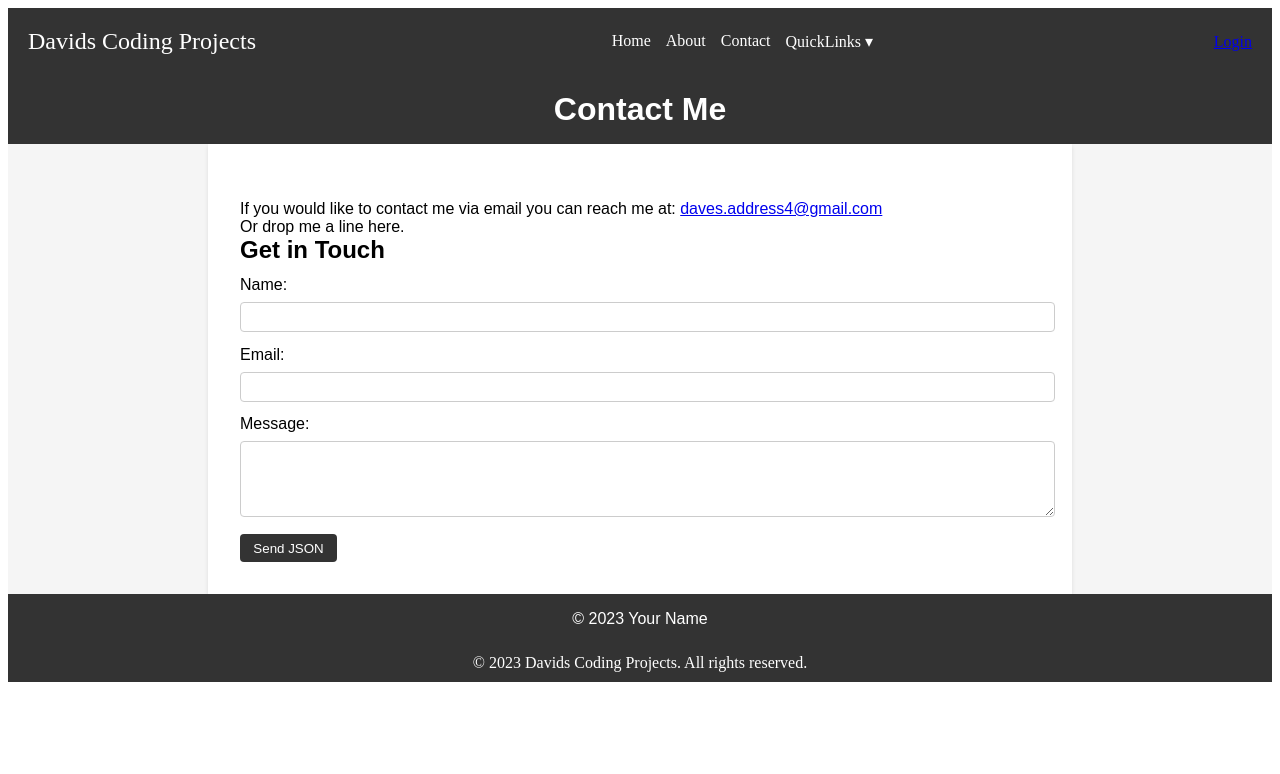
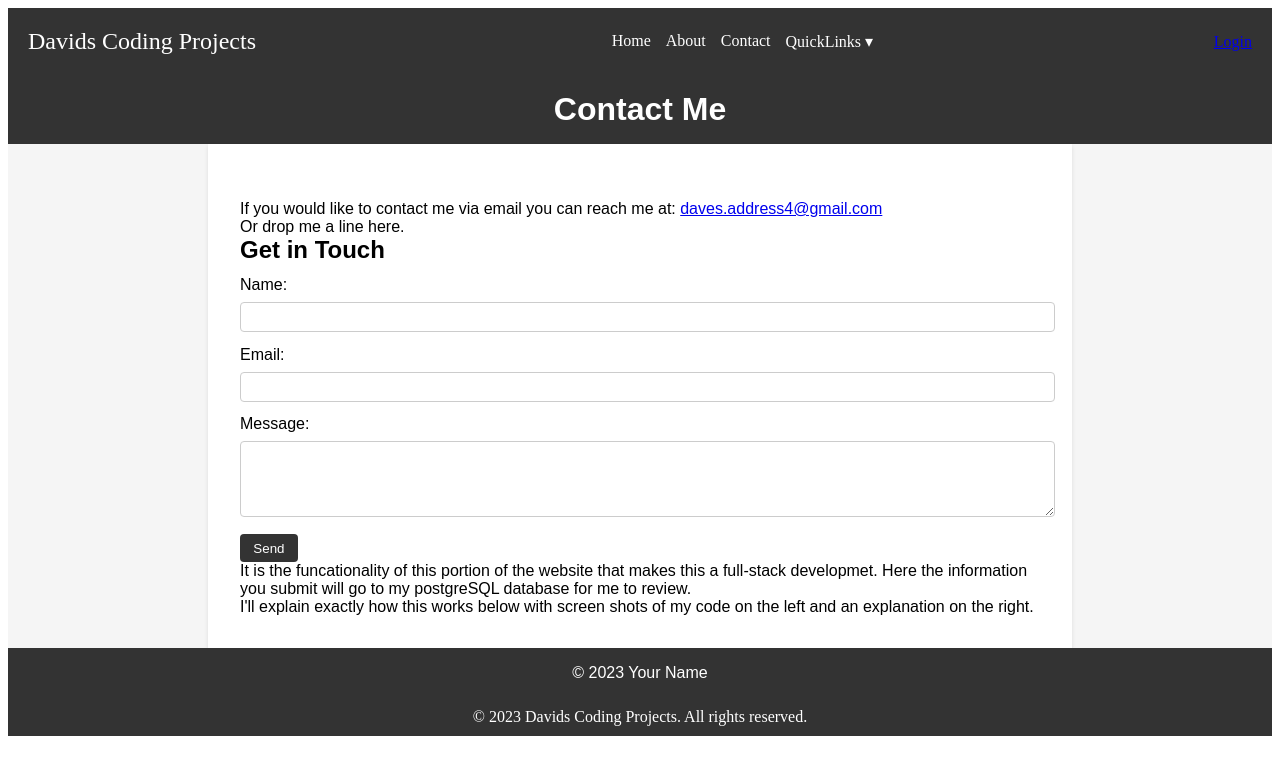
Before and after one commit to DavesCodeData/Angular-Frontend-Boilerplate, an Angular app: page /contact in a window 1280 px wide. Shown: the top 774 px of the page. Built offline with nearby package versions, Linux system fonts and the light colour scheme.

Commit message:
modified:   README.md 	modified:   src/app/components/contact/contact.component.html

```diff
--- a/src/app/components/contact/contact.component.html
+++ b/src/app/components/contact/contact.component.html
@@ -43,8 +43,16 @@
                 <label for="message">Message:</label>
                 <textarea id="message" name="message" rows="4" [(ngModel)]="message" required></textarea>
 
-                <button (click)="sendJson()">Send JSON</button>
+                <button (click)="sendJson()">Send</button>
               </form>
+              <p>
+                It is the funcationality of this portion of the website that makes this a full-stack developmet.
+                Here the information you submit will go to my postgreSQL database for me to review.
+              </p>
+              <p>
+                I'll explain exactly how this works below with screen shots of my code on the left and
+                an explanation on the right.
+              </p>
         </section>
     </main>
     <footer>
```
Also changed, not shown: 1 other file (tests, documents, lock files or other folders).
